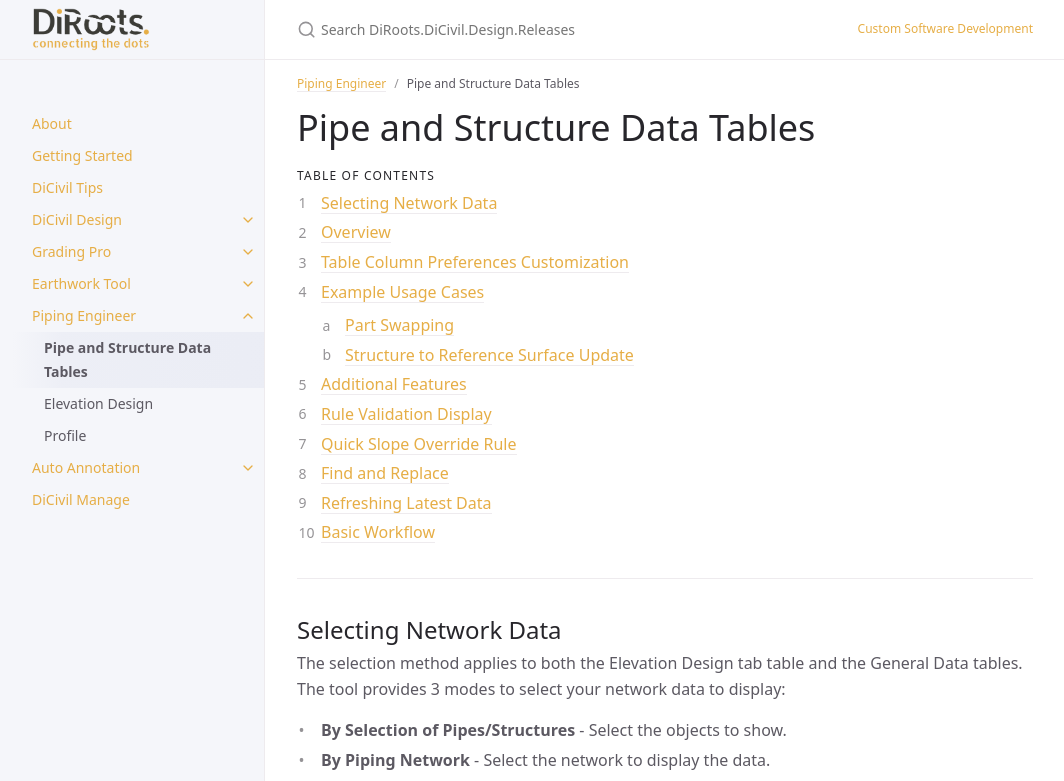
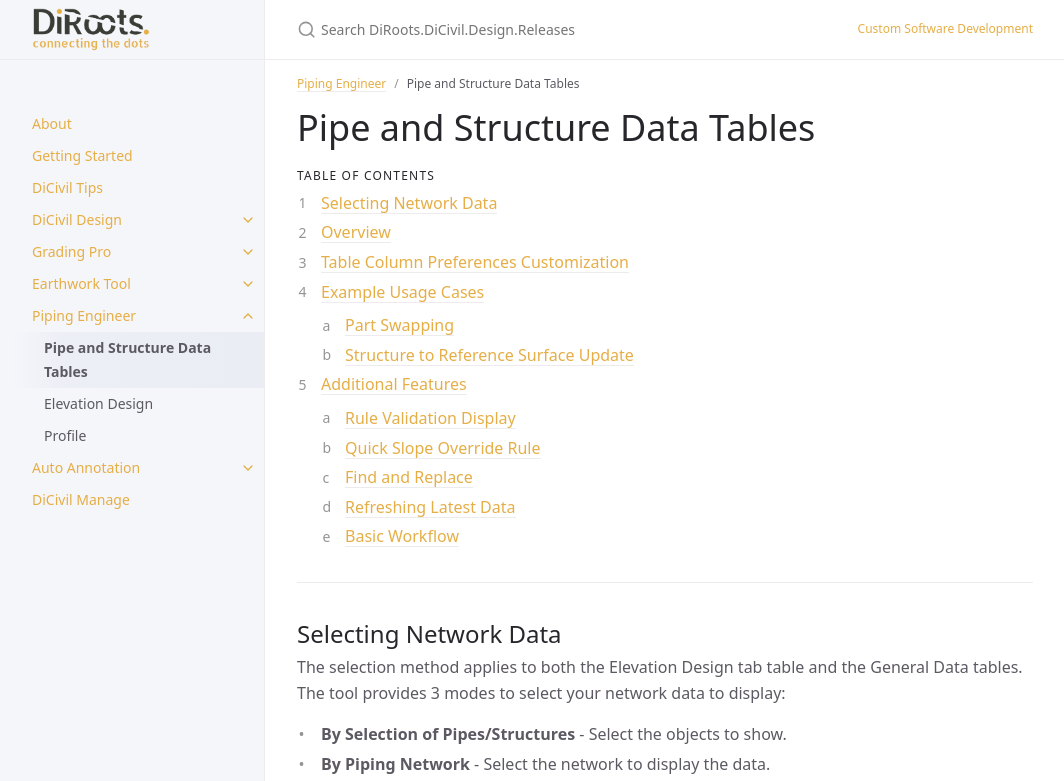
Before and after one commit to DiRoots-Limited/DiRoots.DiCivil.Design.Releases, a Jekyll site: the page built from docs/pages/PipingEngineer/PE-Pipes-Structures-Tables.md, in a window 1280 px wide and 1400 px high. Shown: the top 781 px of the window, without its empty margins (107-1171 px from the left). Built offline with Jekyll 4.4.1, drawn with Linux system fonts in a browser that asks for light colours.

Commit message:
docs: fix heading hierarchy and callout rendering

```diff
--- a/_sass/custom/custom.scss
+++ b/_sass/custom/custom.scss
@@ -48,6 +48,7 @@ p.important,
 blockquote.important {
   position: relative;
   display: block;
+  margin: 0.75rem 0;
   border: 1px solid;
   border-left-width: 1px;
   border-radius: 12px;
--- a/docs/pages/PipingEngineer/PE-Pipes-Structures-Tables.md
+++ b/docs/pages/PipingEngineer/PE-Pipes-Structures-Tables.md
@@ -73,29 +73,25 @@ The user can select the structure and update the reference of the surface from t
 
 ## Additional Features
 
-## Rule Validation Display
-
+### Rule Validation Display
 The tool highlights pipe and structure elements that do not comply with the rules with a red background.
 
 ![DiRoots-Tips select rows](../../../assets/images/GIFs/PE/PE-Display-Rules.gif)
 <sub>Note: the version on the image may not reflect the [latest version of DiCivil Package](https://diroots.com/civil-3d-plugins/dicivil/).</sub>
 
-## Quick Slope Override Rule
-
+### Quick Slope Override Rule
 Piping Engineer allows users to define a quick rule to check the slope range in the tool.
 
 ![DiRoots-Tips select rows](../../../assets/images/GIFs/PE/PE-Pipe%20Slope%20Override.gif)
 <sub>Note: the version on the image may not reflect the [latest version of DiCivil Package](https://diroots.com/civil-3d-plugins/dicivil/).</sub>
 
 
-## Find and Replace
-
+### Find and Replace
 Piping Engineer includes the 'Find and Replace' feature to quickly find and replace property values across selected columns. This feature allows you to edit values efficiently by finding current editable property values and replacing them with new values, optionally adding prefixes and suffixes.
 
 For more information about the 'Find and Replace' feature, including usage instructions, see the [Find and Replace section](https://docs.dicivil-manage.diroots.com/docs/pages/StyleHelper/SH-Editing-Features.html#find-and-replace) in the Style Helper User Guide.
 
-## Refreshing Latest Data
-
+### Refreshing Latest Data
 The tool has a refresh button to update the latest data from the file.
 
 ![DiRoots-Tips select rows](../../../assets/images/GIFs/PE/PE-Refresh%20Latest%20Data.gif)
@@ -104,8 +100,7 @@ The tool has a refresh button to update the latest data from the file.
 
 
 
-## Basic Workflow
-
+### Basic Workflow
 1. **Open Piping Engineer** - From the DiRoots tab.
 2. **Select Network** - Choose the piping network to work with.
 3. **Choose Tool** - Select the appropriate tool tab(Elevation Design, General Data.).
```
